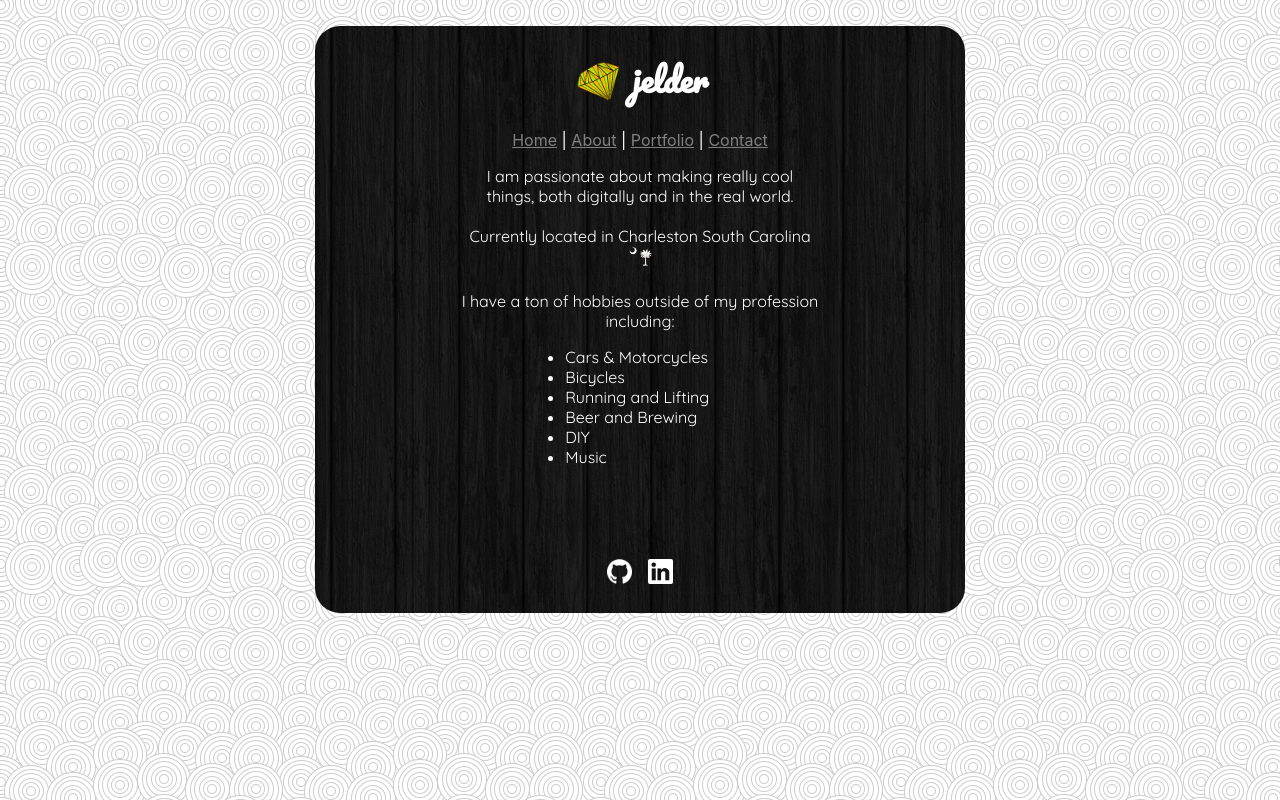
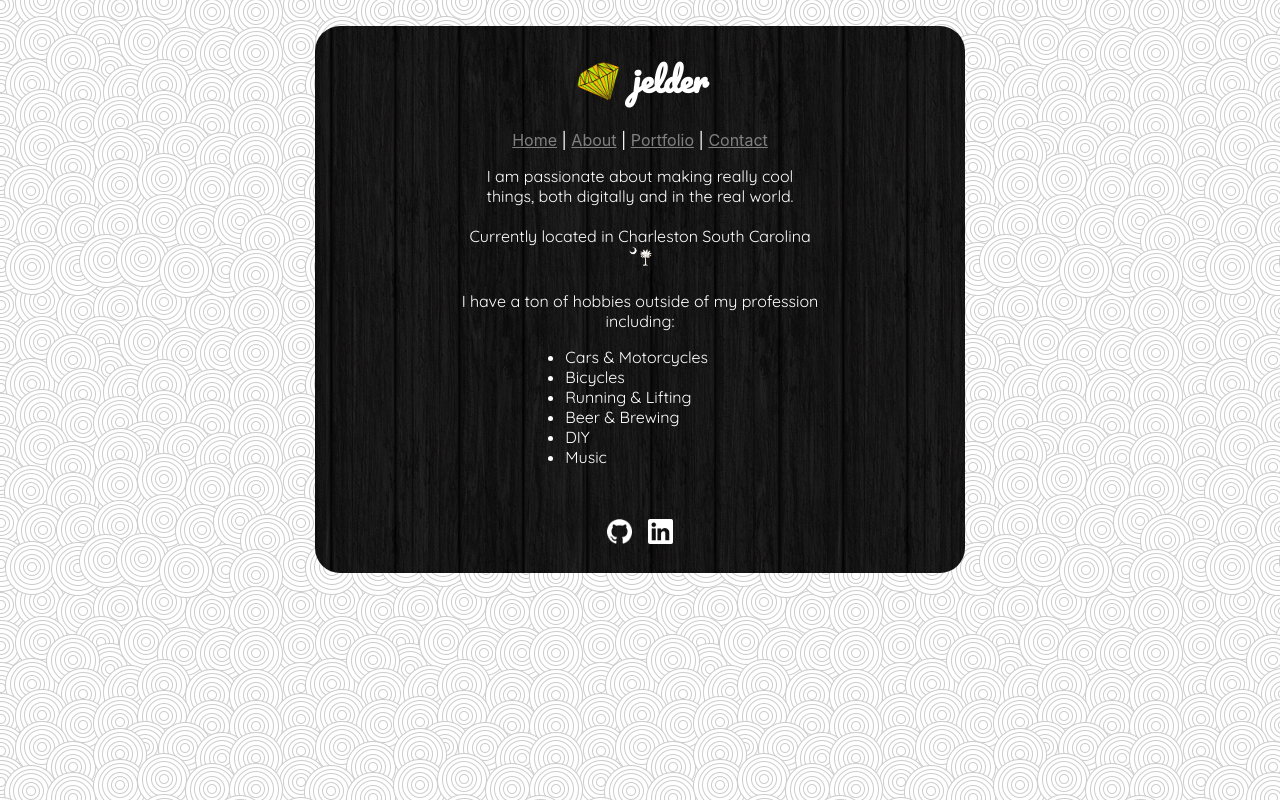
Before and after one commit to elderj/dev, a React (Create React App) app: page /#/about in a window 1280 px wide. Built offline with nearby package versions, Linux system fonts and the light colour scheme.

Commit message:
Make 'and' '&'

```diff
--- a/src/components/About.js
+++ b/src/components/About.js
@@ -24,15 +24,14 @@ const About = () => (
       <ul>
         <li>Cars & Motorcycles</li>
         <li>Bicycles</li>
-        <li>Running and Lifting</li>
-        <li>Beer and Brewing</li>
+        <li>Running & Lifting</li>
+        <li>Beer & Brewing</li>
         <li>DIY</li>
         <li>Music</li>
       </ul>
       <br />
     </p>
-    <br />
-    <br />
+
     <Footer />
     <br />
     <br />
```
